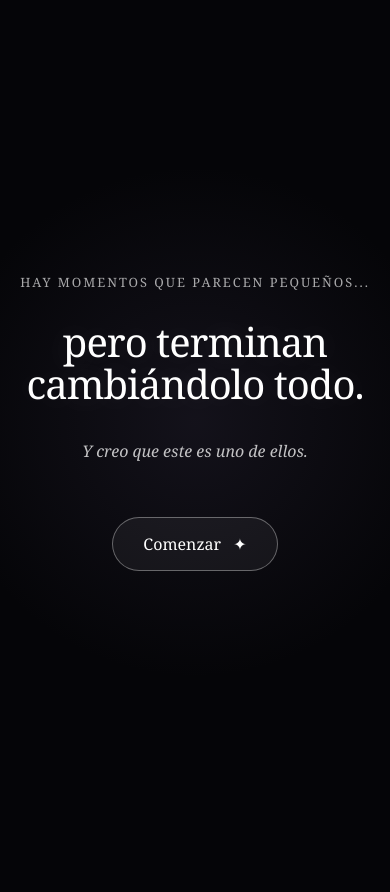
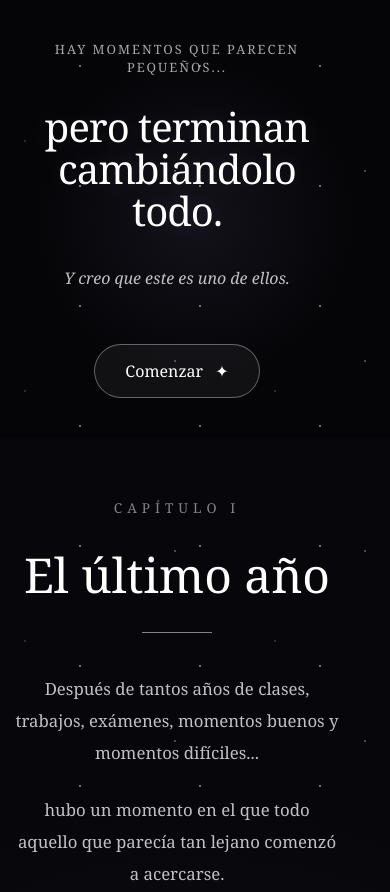
Before and after one commit to TutosFish/para_el_amordemivida, a plain HTML site: page index.html in a window 390 px wide. Shown: the top 892 px of the page. Before the commit the page ends 844 px from the top, so only its background shows below. Drawn offline with Linux system fonts and the light colour scheme.

```diff
--- a/style.css
+++ b/style.css
@@ -20,20 +20,19 @@
    ESCENAS
 ========================= */
 
-.scene {
-    position: fixed;
-    inset: 0;
-
-    display: flex;
-    justify-content: center;
-    align-items: center;
-
-    opacity: 0;
-    visibility: hidden;
-
-    transition:
-        opacity 1.5s ease,
-        visibility 1.5s ease;
+/* =========================
+   SCROLL EN CELULAR
+========================= */
+
+@media (max-width: 600px) {
+
+    .scene {
+        overflow-y: auto;
+        overflow-x: hidden;
+        align-items: flex-start;
+        padding: 40px 15px;
+    }
+
 }
 
 .scene.active {
```
